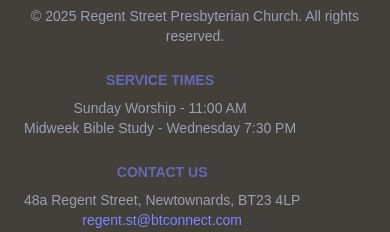
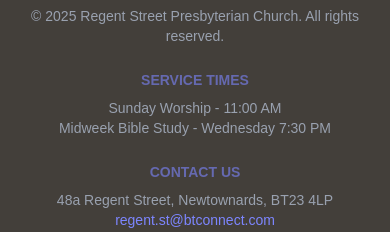
Before and after one commit to aejmcclelland/regent-street-app, a Next.js app: page / in a window 390 px wide. Shown: the part 3340-3572 px from the top of the page. Built offline with nearby package versions, Linux system fonts and the light colour scheme.

Commit message:
fixed footer alignment issues with globals.css

```diff
--- a/src/components/Footer.jsx
+++ b/src/components/Footer.jsx
@@ -6,34 +6,35 @@
 
     return (
         <footer className="footer bg-neutral py-10 px-6 text-base-content">
-            <div className="container mx-auto grid grid-cols-1 sm:grid-cols-2 lg:grid-cols-4 gap-6 text-center sm:text-left">
-                {/* Church Info & Copyright */}
-                <nav>
+            <div className="container mx-auto grid grid-cols-1 sm:grid-cols-2 lg:grid-cols-4 gap-6">
+
+                {/* Church Info */}
+                <div className="flex flex-col items-center text-center lg:items-start lg:text-left w-full">
                     <h6 className="footer-title text-primary">Regent Street Presbyterian</h6>
                     <p className="text-sm text-gray-400">
                         &copy; {currentYear} Regent Street Presbyterian Church. All rights reserved.
                     </p>
-                </nav>
+                </div>
 
                 {/* Service Times */}
-                <nav>
+                <div className="flex flex-col items-center text-center lg:items-start lg:text-left w-full">
                     <h6 className="footer-title text-primary">Service Times</h6>
                     <p className="text-sm text-gray-400">Sunday Worship - 11:00 AM</p>
                     <p className="text-sm text-gray-400">Midweek Bible Study - Wednesday 7:30 PM</p>
-                </nav>
+                </div>
 
-                {/* Contact & Location */}
-                <nav>
+                {/* Contact Info */}
+                <div className="flex flex-col items-center text-center lg:items-start lg:text-left w-full">
                     <h6 className="footer-title text-primary">Contact Us</h6>
                     <p className="text-sm text-gray-400">48a Regent Street, Newtownards, BT23 4LP</p>
                     <a href="mailto:regent.st@btconnect.com" className="text-primary hover:underline text-sm">
                         regent.st@btconnect.com
                     </a>
                     <p className="text-sm text-primary">Phone: 028 9182 2416</p>
-                </nav>
+                </div>
 
-                {/* Notices Section */}
-                <nav>
+                {/* Notices */}
+                <div className="flex flex-col items-center text-center lg:items-start lg:text-left w-full">
                     <h6 className="footer-title text-primary">Notices</h6>
                     <p className="text-sm text-gray-400">
                         Registered with the Charity Commission for Northern Ireland NIC105068.
@@ -49,10 +50,10 @@
                     >
                         PCI Internet Use Guidelines
                     </a>
-                </nav>
+                </div>
             </div>
 
-            {/* Social Media Icons (Centered Below for Mobile) */}
+            {/* Social Media Icons - Centered for Mobile */}
             <div className="mt-8 flex justify-center space-x-6">
                 <a
                     href="https://www.facebook.com/yourpage"
--- a/src/styles/globals.css
+++ b/src/styles/globals.css
@@ -1,5 +1,6 @@
 @import "tailwindcss";
 @plugin "daisyui";
+
 
 
 
@@ -10,7 +11,7 @@
   color-scheme: "light";
   --color-base-100: oklch(98% 0.001 106.423);
   --color-base-200: oklch(92% 0.013 255.508);
-  --color-base-300: oklch(92% 0.003 48.717);
+  --color-base-300: oklch(87% 0.065 274.039);
   --color-base-content: oklch(21% 0.006 56.043);
   --color-primary: oklch(67% 0.182 276.935);
   --color-primary-content: oklch(25% 0.09 281.288);
@@ -38,6 +39,18 @@
   --noise: 0;
 }
 
+.footer div {
+  align-items: center !important;
+  text-align: center !important;
+}
+
+/* When screen size is large, align left */
+@media (min-width: 1024px) {
+  .footer div {
+    align-items: flex-start !important;
+    text-align: left !important;
+  }
+}
 
 
 
@@ -78,3 +91,7 @@
     left: 0;
     z-index: 50; /* Ensure it stays above other elements */
 }
+.footer nav {
+  display: block !important; /* Ensures it does not inherit flex */
+  text-align: center; /* Forces center alignment */
+}
```
